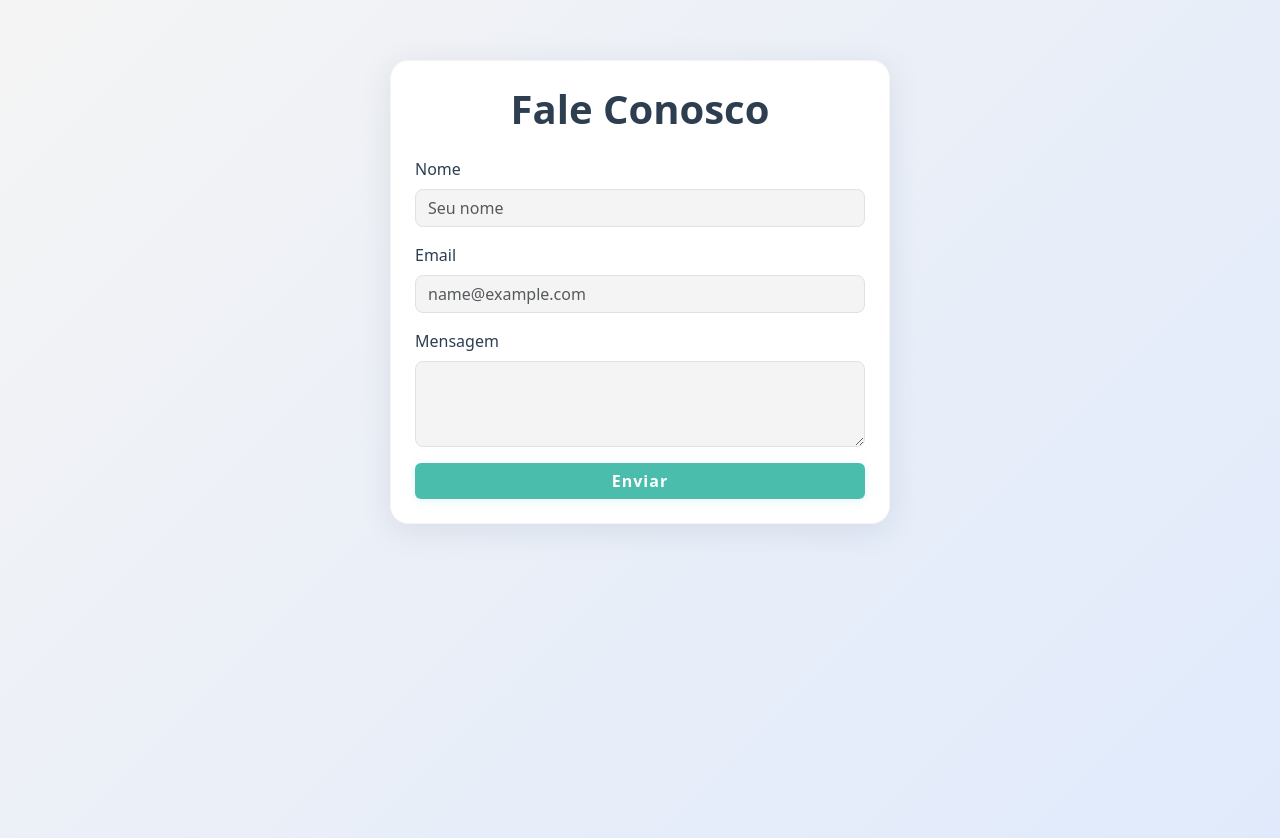
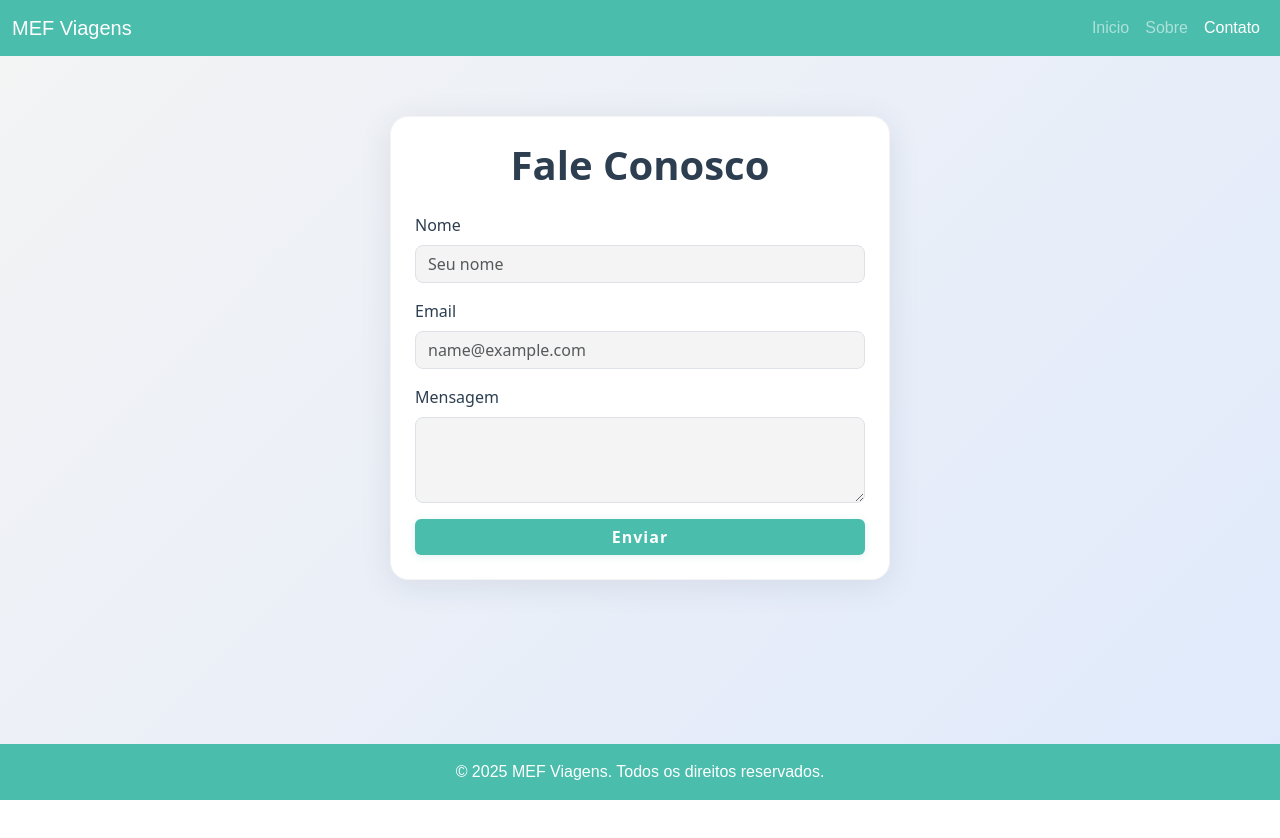
Before and after one commit to MarlonL13/bootstrapProject, a plain HTML site: page contato.html in a window 1280 px wide. After the commit the page ends 800 px from the top, so only its background shows below. Drawn offline with nearby package versions, Linux system fonts and the light colour scheme.

Commit message:
Feat: made the contato page

```diff
--- a/contato.html
+++ b/contato.html
@@ -13,6 +13,25 @@
     <title>contato</title>
   </head>
   <body>
+      <!-- Conteudo da pagina -->
+  <body>
+    <nav class="navbar navbar-dark navbar-expand-sm sticky-top d-flex justify-content-end">
+      <div class="container-fluid">
+        <a href="./index.html" class="navbar-brand d-flex">
+          <i class="bi bi-airplane-engines-fill fst-normal"> MEF Viagens</i>
+        </a>
+        <button class="navbar-toggler" type="button" data-bs-toggle="collapse" data-bs-target="#menuNavbar">
+          <span class="navbar-toggler-icon"></span>
+        </button>
+        <div class="collapse navbar-collapse justify-content-end" id="menuNavbar">
+          <div class="navbar-nav">
+            <a href="./index.html" class="nav-link">Inicio</a>
+            <a href="./sobre.html" class="nav-link">Sobre</a>
+            <a href="./contato.html" class="nav-link active">Contato</a>
+          </div>
+        </div>
+      </div>
+    </nav>
     <div class="contact-container">
       <div class="card p-4">
         <h1 class="card-title">Fale Conosco</h1>
@@ -37,6 +56,9 @@
         </form>
       </div>
     </div>
+        <footer class="text-white text-center py-3 mt-5 fixed-bottom">
+      &copy; 2025 MEF Viagens. Todos os direitos reservados.
+  </footer>
   </body>
   <!-- Import dos script bootstrap -->
   <script
--- a/styles.css
+++ b/styles.css
@@ -2,6 +2,11 @@
 body {
   background: linear-gradient(135deg, #F4F4F4 0%, #e0eafc 100%);
   min-height: 100vh;
+}
+
+nav,footer{
+    background: #4ABDAC;
+    font-family: Arial, Helvetica, sans-serif;
 }
 
 .contact-container {
```
Also changed, not shown: index.html (+24 -3 lines), sobre.html (+23 -2 lines).
